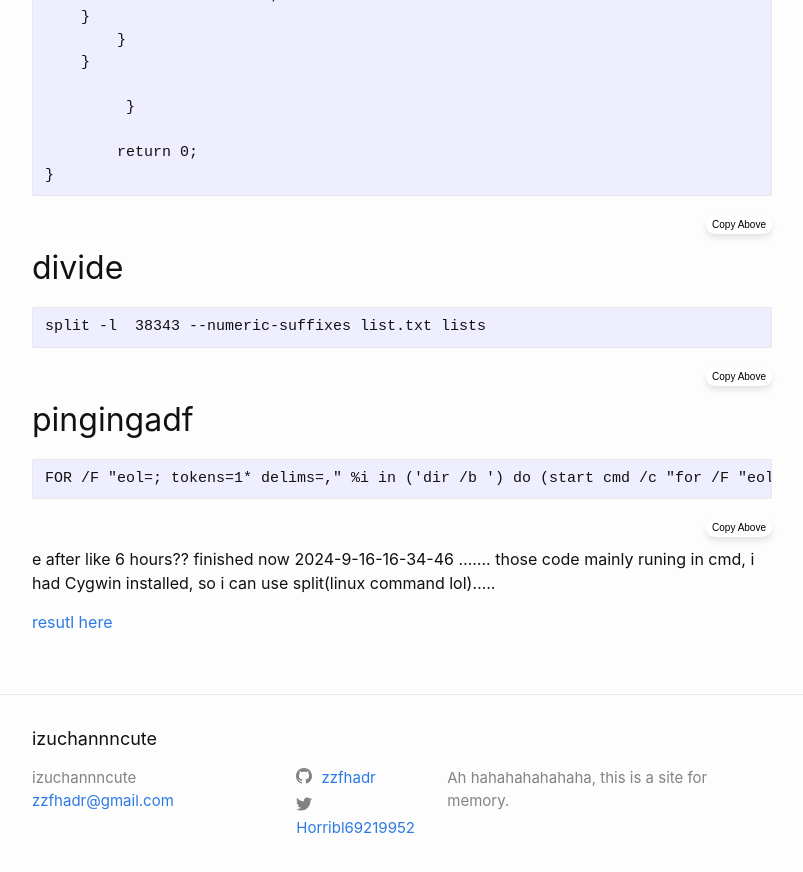
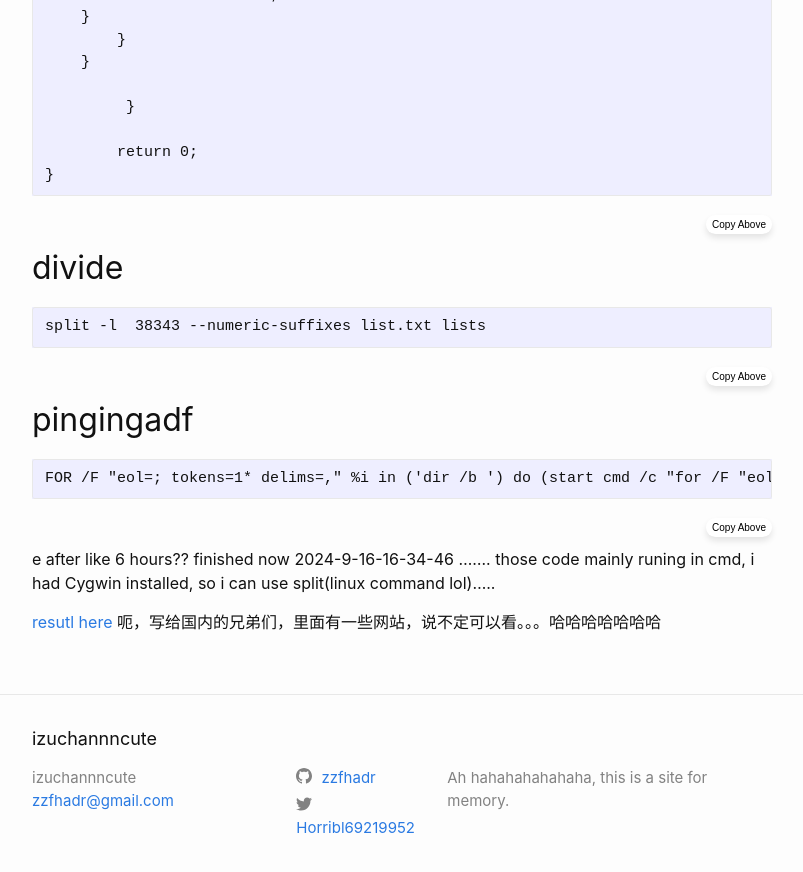
Before and after one commit to zzfhadr/izuchannn.github.io, a Jekyll site: the page built from _posts/2024-09-16-周一-16：28：28：79-ping_4+digits_.ccwebsite.md, in a window 1280 px wide and 900 px high, scrolled down 1305 px. Shown: the top 872 px of the window, without its empty margins (238-1041 px from the left). Built offline with Jekyll 4.4.1, drawn with Linux system fonts in a browser that asks for light colours.

Commit message:
autobatscriptdoupdateforme

```diff
--- a/_posts/2024-09-16-周一-16：28：28：79-ping_4+digits_.ccwebsite.md
+++ b/_posts/2024-09-16-周一-16：28：28：79-ping_4+digits_.ccwebsite.md
@@ -69,3 +69,4 @@ those code mainly runing in cmd, i had Cygwin installed, so i can use split(linu
 <a href="/assets/allrustli.txt" download>
 resutl here
 </a>
+呃，写给国内的兄弟们，里面有一些网站，说不定可以看。。。哈哈哈哈哈哈哈
```
